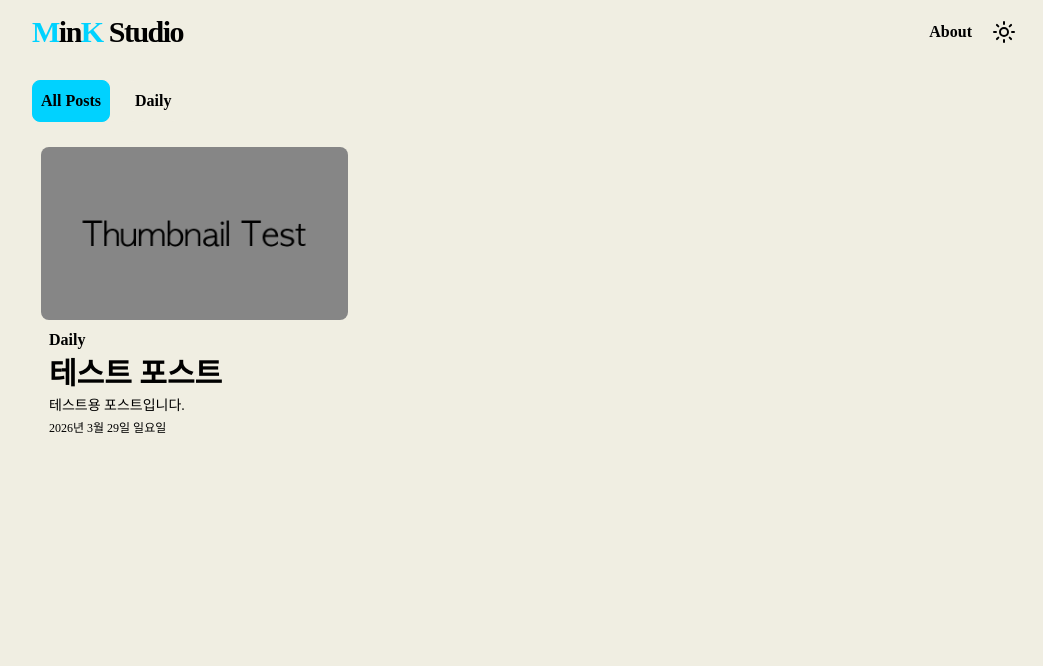
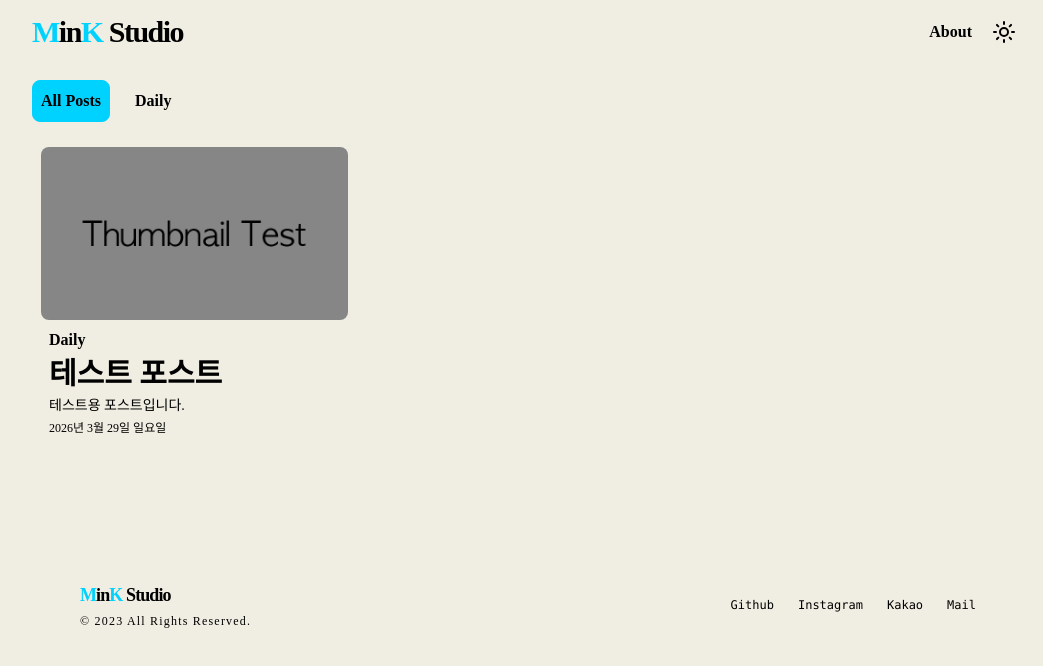
Before and after one commit to yeoheung00/blog, a Next.js app: page / in a window 1280 px wide. Shown: the top 666 px of the page, without its empty margins (112-1155 px from the left). Built offline with nearby package versions, Linux system fonts and the light colour scheme.

Commit message:
add comment

```diff
--- a/app/[category]/[post]/page.tsx
+++ b/app/[category]/[post]/page.tsx
@@ -4,6 +4,7 @@ import PostTitle from '@/components/PostTitle';
 import { getPost } from '@/libs/posts';
 import { notFound } from 'next/navigation';
 import { PostMeta } from '@/libs/posts';
+import PostComment from '@/components/PostComment';
 
 export default async function Page({ params }: { params: Promise<{ category: string; post: string }> }) {
   const { category, post } = await params;
@@ -15,6 +16,7 @@ export default async function Page({ params }: { params: Promise<{ category: str
     <div className='flex-row max-w-2xl w-full'>
       <PostTitle meta={postData.meta}/>
       <PostBody source={postData.content}/>
+      <PostComment/>
     </div>
   );
 }
--- a/app/layout.tsx
+++ b/app/layout.tsx
@@ -4,9 +4,10 @@ import "./globals.css";
 
 import { ThemeProvider } from "@/components/theme-provider"
 import Header from "@/components/Header";
+import Footer from "@/components/Footer";
 
-const gothicA1 = Gothic_A1({variable: "--font-gothic-a1", weight: ["100", "200", "300", "400", "500", "600", "700", "800", "900"]});
-const geistMono = Geist_Mono({  variable: "--font-geist-mono",  subsets: ["latin"]});
+const gothicA1 = Gothic_A1({ variable: "--font-gothic-a1", weight: ["100", "200", "300", "400", "500", "600", "700", "800", "900"] });
+const geistMono = Geist_Mono({ variable: "--font-geist-mono", subsets: ["latin"] });
 
 export const metadata: Metadata = {
   title: "MinK Studio",
@@ -27,6 +28,7 @@ export default function RootLayout({
           attribute="class">
           <Header />
           {children}
+          <Footer />
         </ThemeProvider>
       </body>
     </html>
--- /dev/null
+++ b/components/Footer.tsx
@@ -0,0 +1,41 @@
+// components/layout/Footer.tsx
+import Link from 'next/link';
+
+export default function Footer() {
+    const snsLinks = [
+        { name: 'Github', href: 'https://github.com/yeoheung00' },
+        { name: 'Instagram', href: 'https://instagram.com/min.k.333' },
+        { name: 'Kakao', href: 'https://open.kakao.com/...' },
+        { name: 'Mail', href: 'mailto:yeoheung27@gmail.com' },
+    ];
+
+    return (
+        <footer className="w-full py-12 px-6 mt-20">
+            <div className="max-w-4xl mx-auto flex flex-col md:flex-row justify-between items-center gap-8">
+
+                {/* 왼쪽: 브랜드 및 저작권 */}
+                <div className="flex flex-col items-center md:items-start gap-1">
+                    <span className="text-lg font-bold tracking-tighter">
+                        <span className='text-primary'>M</span>in<span className='text-primary'>K</span> Studio
+                    </span>
+                    <span className="text-xs tracking-widest">
+                        © {new Date().getFullYear()} All Rights Reserved.
+                    </span>
+                </div>
+
+                <nav className="flex gap-6">
+                    {snsLinks.map((link) => (
+                        <Link
+                            key={link.name}
+                            href={link.href}
+                            target="_blank"
+                            className="font-mono text-xs hover:text-primary"
+                        >
+                            {link.name}
+                        </Link>
+                    ))}
+                </nav>
+            </div>
+        </footer>
+    );
+}
--- /dev/null
+++ b/components/PostComment.tsx
@@ -0,0 +1,32 @@
+'use client';
+import Giscus from '@giscus/react';
+import { useTheme } from "next-themes";
+import { useEffect, useState } from "react";
+
+export default function PostFooter() {
+    const { resolvedTheme } = useTheme();
+    const [mounted, setMounted] = useState(false);
+
+    useEffect(() => setMounted(true), []);
+
+    if (!mounted) return null;
+
+    return (
+        <footer className="p-4">
+            <Giscus
+                repo="yeoheung00/blog"
+                repoId="R_kgDORzx9bQ"
+                category="Announcements"
+                categoryId="DIC_kwDORzx9bc4C5iTz"
+                mapping="pathname"
+                strict="0"
+                reactionsEnabled="1"
+                emitMetadata="0"
+                inputPosition="bottom"
+                theme={resolvedTheme === "dark" ? "dark" : "light"} // 여기서 실시간 반영!
+                lang="ko"
+            />
+
+        </footer>
+    );
+}
--- a/components/PostFooter.tsx
+++ /dev/null
@@ -1,9 +0,0 @@
-import { Post } from "@/libs/posts";
-
-export default function PostFooter({category, post}: {category: string, post: string}){
-    return(
-        <footer className="grid grid-col-2">
-            <div></div>
-        </footer>
-    )
-}
--- a/package.json
+++ b/package.json
@@ -9,6 +9,7 @@
     "lint": "eslint"
   },
   "dependencies": {
+    "@giscus/react": "^3.1.0",
     "@tailwindcss/typography": "^0.5.19",
     "framer-motion": "^12.38.0",
     "gray-matter": "^4.0.3",
```
Also changed, not shown: 1 other file (tests, documents, lock files or other folders).
